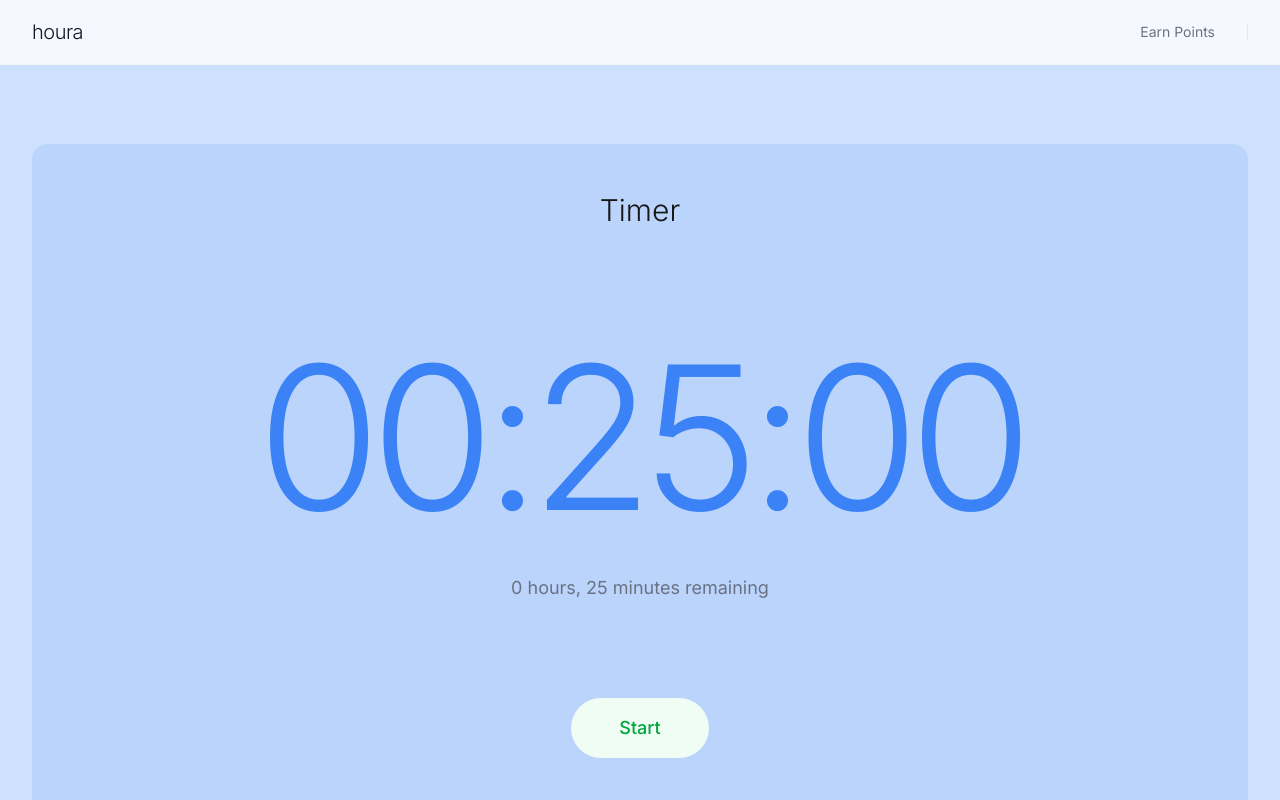
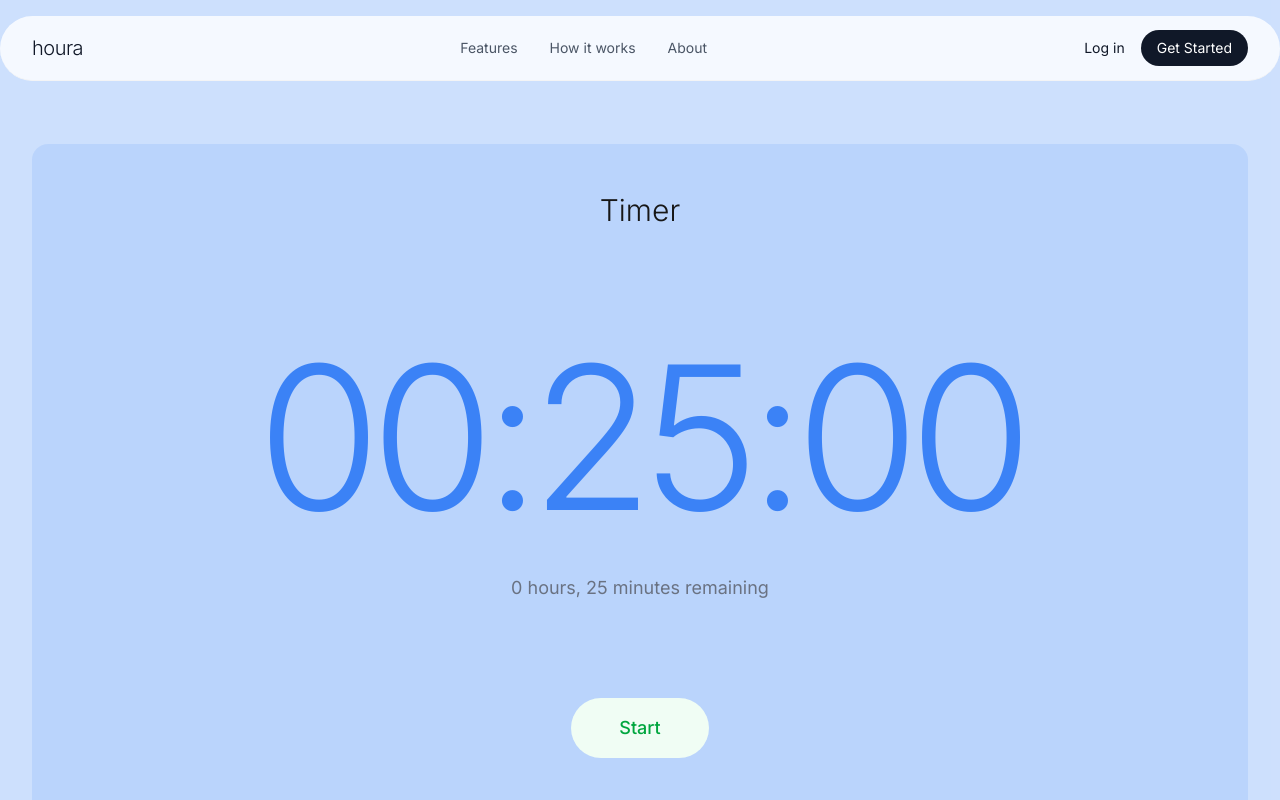
Before and after one commit to FuJacob/houra, a Next.js app in the folder houra/: page /timer in a window 1280 px wide. Shown: the top 800 px of the page. Built offline with nearby package versions, Linux system fonts and the light colour scheme.

Commit message:
removed api folder

```diff
--- a/houra/src/app/api/auth/login/route.ts
+++ /dev/null
@@ -1,9 +0,0 @@
-import { NextRequest, NextResponse } from "next/server";
-
-export async function POST(request: NextRequest) {
-  // TODO: Implement login logic
-  return NextResponse.json(
-    { message: "Login endpoint not implemented" },
-    { status: 501 }
-  );
-}
--- a/houra/src/app/api/auth/signup/route.ts
+++ /dev/null
@@ -1,9 +0,0 @@
-import { NextRequest, NextResponse } from "next/server";
-
-export async function POST(request: NextRequest) {
-  // TODO: Implement signup logic
-  return NextResponse.json(
-    { message: "Signup endpoint not implemented" },
-    { status: 501 }
-  );
-}
--- a/houra/src/app/components/Navigation.tsx
+++ b/houra/src/app/components/Navigation.tsx
@@ -12,7 +12,7 @@ const Navigation = () => {
           {/* Logo */}
           <Link
             href="/"
-            className="text-xl font-light tracking-tight text-gray-900"
+            className="text-xl font-light tracking-tight text-gray-900 underline decoration-transparent hover:decoration-gray-900 underline-offset-4 transition-all duration-300 ease-in-out"
           >
             houra
           </Link>
--- a/houra/src/app/timer/page.tsx
+++ b/houra/src/app/timer/page.tsx
@@ -2,7 +2,7 @@
 
 import Link from "next/link";
 import { useEffect, useReducer, useState } from "react";
-
+import Navigation from "../../app/components/Navigation.tsx";
 import AccountHistory from "../home/components/AccountTransactions";
 import DummyAllAccounts from "../home/components/DummyAllAccounts";
 import {
@@ -80,21 +80,7 @@ export default function Timer() {
       >
         <div className="w-full max-w-7xl">
           {/* Header */}
-          <nav className="fixed top-0 left-0 right-0 bg-white/80 backdrop-blur-sm border-b border-gray-100 z-50">
-            <div className="max-w-7xl mx-auto px-4 sm:px-6 lg:px-8">
-              <div className="flex justify-between items-center h-16">
-                <h1 className="text-xl font-light tracking-tight text-gray-900">
-                  houra
-                </h1>
-                <div className="flex items-center space-x-8">
-                  <button className="text-sm text-gray-500 hover:text-gray-900 transition-colors">
-                    Earn Points
-                  </button>
-                  <div className="h-4 w-px bg-gray-200"></div>
-                </div>
-              </div>
-            </div>
-          </nav>
+          <Navigation />
 
           {/* Main Content */}
           <main className="max-w-7xl mx-auto px-4 sm:px-6 lg:px-8 pt-24">
```
